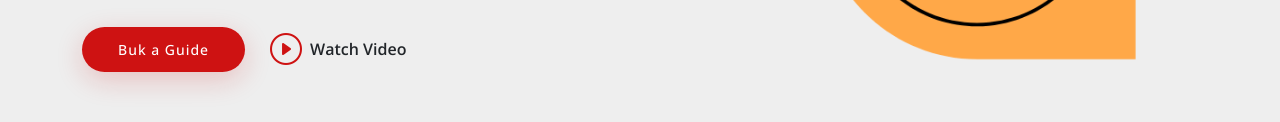
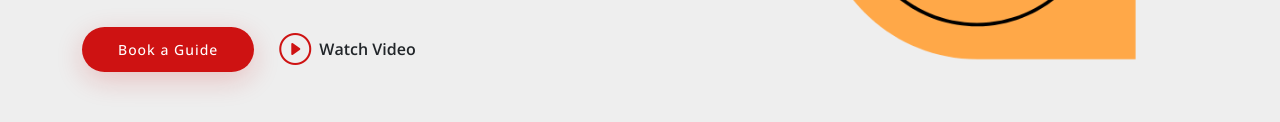
Before and after one commit to gitdxb/BukGuide, a plain HTML site: page index.html in a window 1280 px wide. Shown: the part 474-596 px from the top of the page. Drawn offline with nearby package versions, Linux system fonts and the light colour scheme.

Commit message:
mini content fix

```diff
--- a/index.html
+++ b/index.html
@@ -72,7 +72,7 @@
           <p data-aos="fade-up" data-aos-delay="100">Join us on a voyage where every landmark becomes a chapter, every
             interaction becomes a treasure, and every tour becomes a lifelong memory.</p>
           <div class="d-flex" data-aos="fade-up" data-aos-delay="200">
-            <a href="#book-a-table" class="btn-book-a-table">Buk a Guide</a>
+            <a href="#book-a-table" class="btn-book-a-table">Book a Guide</a>
             <a href="https://www.youtube.com/watch?v=VE75g0frvr4"
               class="glightbox btn-watch-video d-flex align-items-center"><i class="bi bi-play-circle"></i><span>Watch
                 Video</span></a>
```
